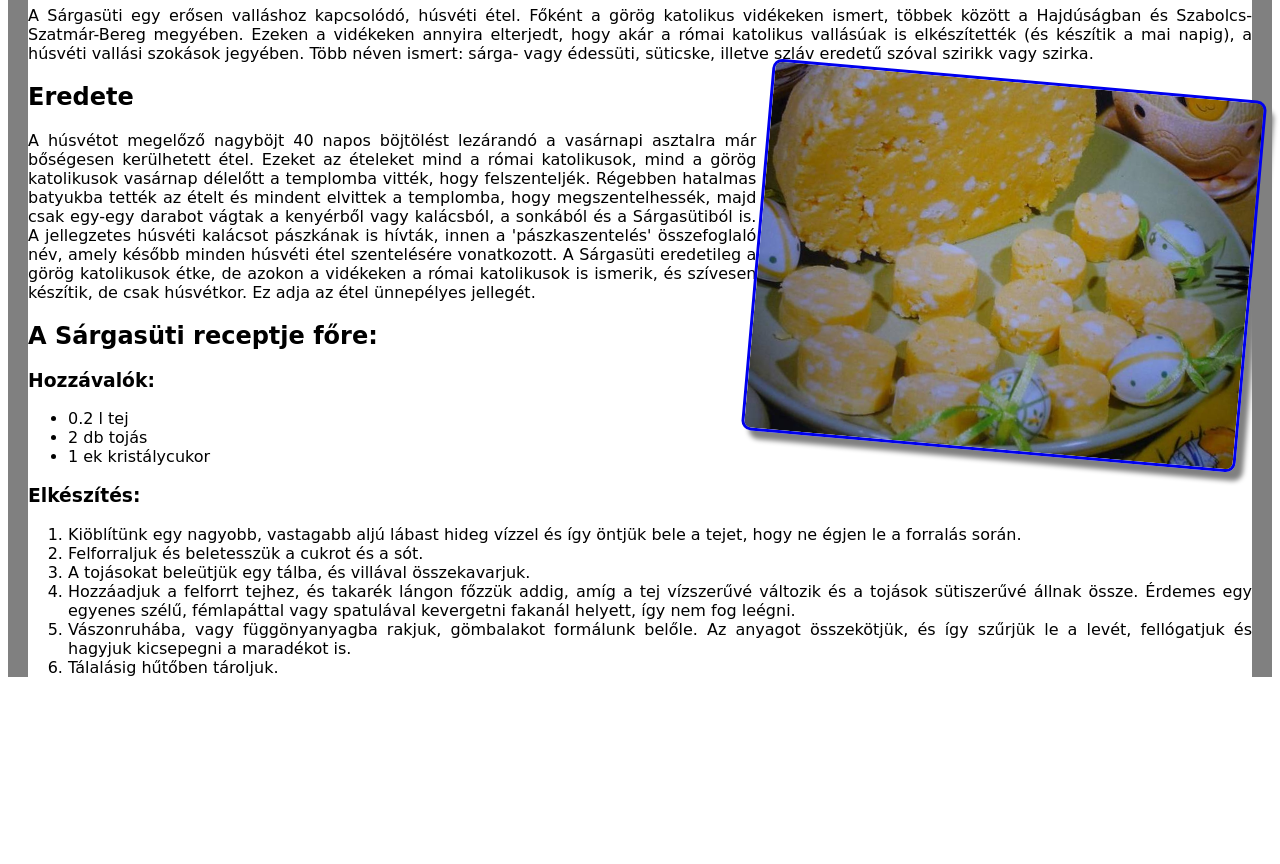
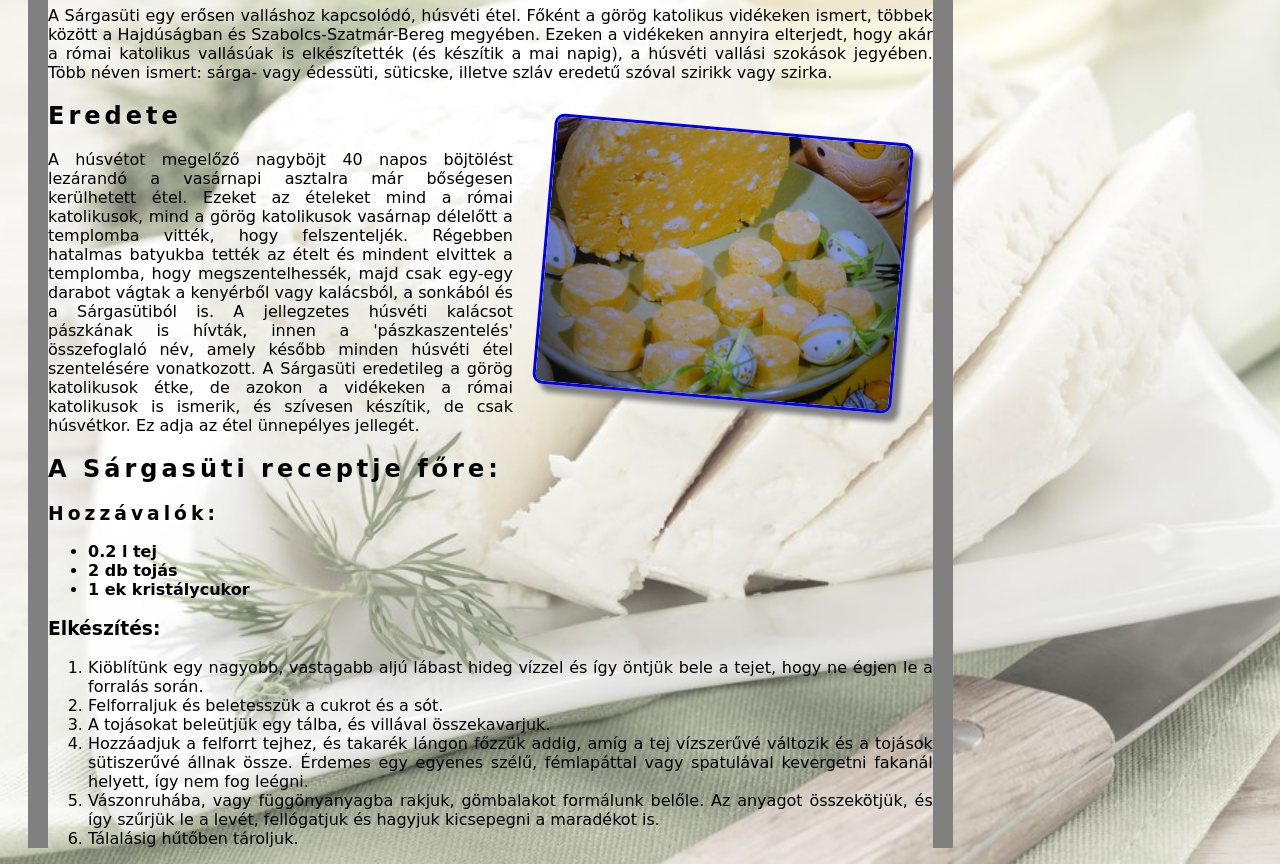
Before and after one commit to CsAdri93/iktprojekt1, a plain HTML site: page Süti/suti.html in a window 1280 px wide. Shown: the part 75-939 px from the top of the page. Before the commit the page ends 800 px from the top, so only its background shows below. Drawn offline with Linux system fonts and the light colour scheme.

Commit message:
listaelem szerkesztése

```diff
--- a/Süti/suti.css
+++ b/Süti/suti.css
@@ -3,9 +3,11 @@
     border-style: none solid;
 	border-color:gray;
     border-width: 20px;
+    width: 70%;
+    margin-left: 20px;
 }
 .ritka{
-
+    letter-spacing: 4px;
 }
 #kep{
     width:40%;
@@ -16,6 +18,8 @@
     border-radius: 10px;
     border-style: solid;
     float: right;
+    margin: 30px;
+    border: 3px solid;
 }
 input{
     font-family:cursive;
@@ -25,5 +29,11 @@ input{
 body{
     font-family: cursive;
     text-align: justify;
-    background-image: ;
+    background-image: url(/hatter.jpg);
+    background-repeat: no-repeat;
+    background-size: cover;
 }
+
+ul{
+    font-weight: bold;
+}
```
